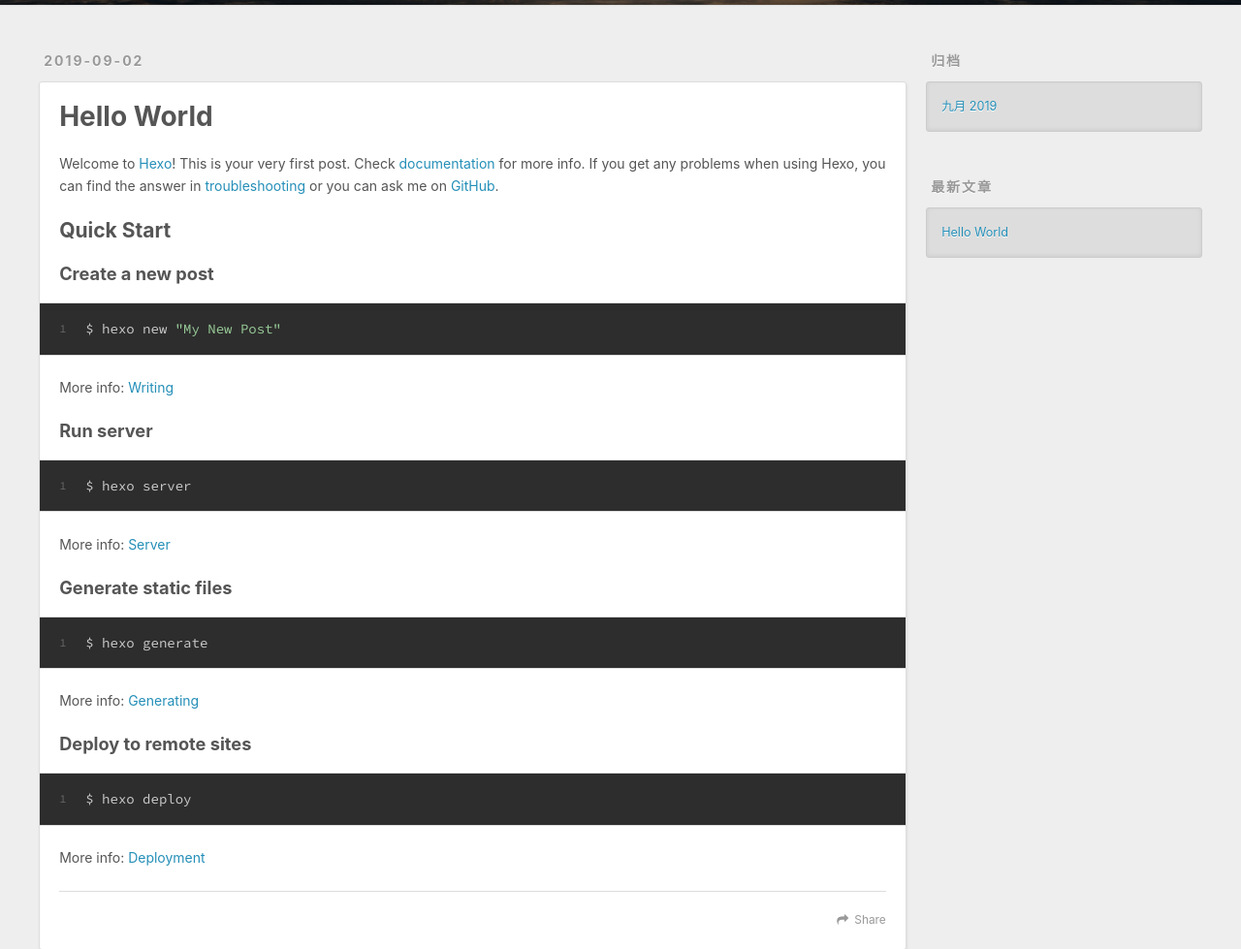
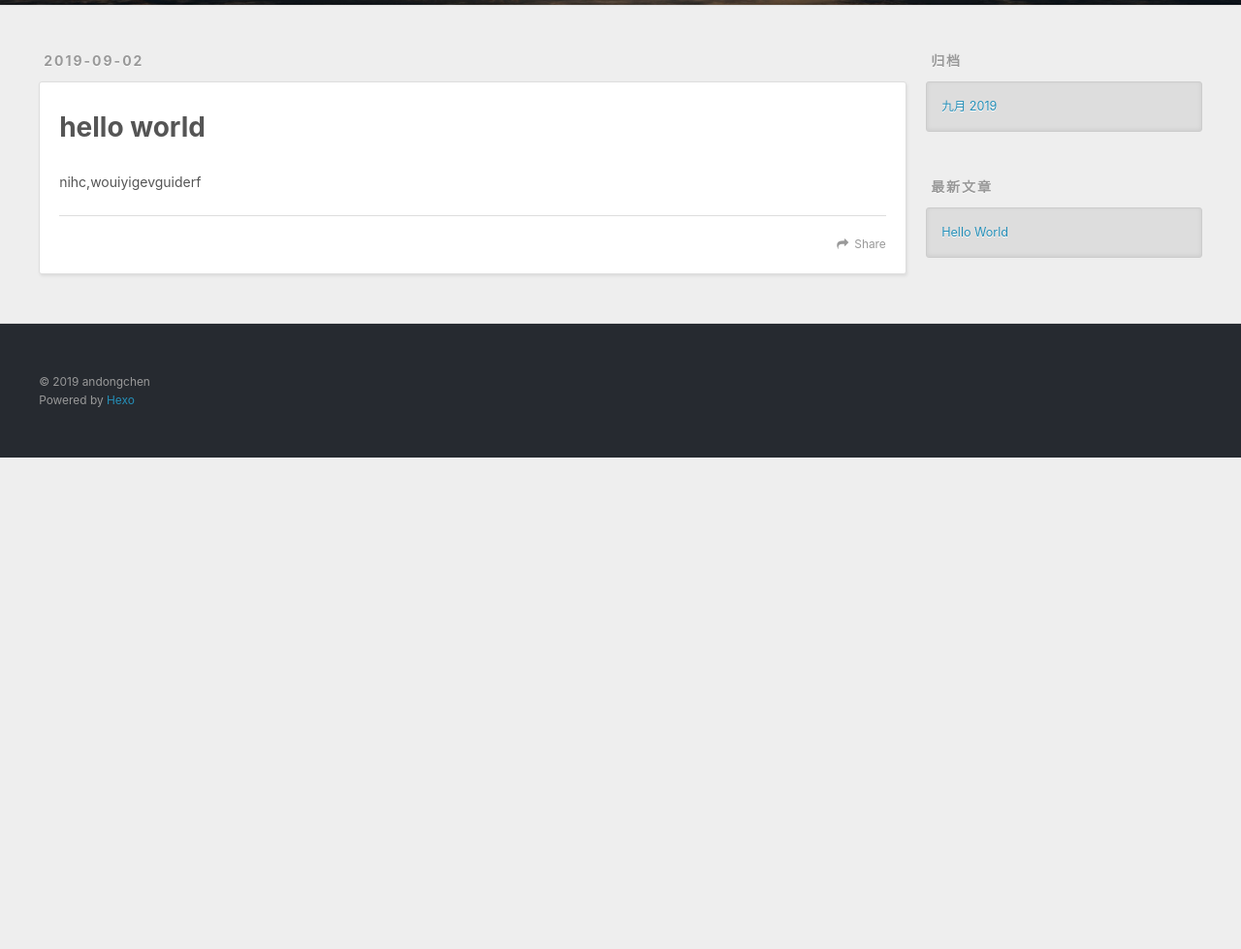
Before and after one commit to andongBlue/andongchen.github.io, a plain HTML site: page hello.html in a window 1280 px wide. Shown: the part 295-1274 px from the top of the page at 97% size. After the commit the page ends 800 px from the top, so only its background shows below. Drawn offline with nearby package versions, Linux system fonts and the light colour scheme.

Commit message:
Site updated: 2019-09-02 10:40:21

```diff
--- a/index.html
+++ b/hello.html
@@ -7,13 +7,17 @@
 
   <title>陈安东的Blog</title>
   <meta name="viewport" content="width=device-width, initial-scale=1, maximum-scale=1">
-  <meta property="og:type" content="website">
+  <meta name="description" content="hello worldnihc,wouiyigevguiderf">
+<meta property="og:type" content="website">
 <meta property="og:title" content="陈安东的Blog">
-<meta property="og:url" content="http://andongchen.github.io/index.html">
+<meta property="og:url" content="http://andongchen.github.io/hello.html">
 <meta property="og:site_name" content="陈安东的Blog">
+<meta property="og:description" content="hello worldnihc,wouiyigevguiderf">
 <meta property="og:locale" content="zh-CN">
+<meta property="og:updated_time" content="2019-09-02T02:39:50.104Z">
 <meta name="twitter:card" content="summary">
 <meta name="twitter:title" content="陈安东的Blog">
+<meta name="twitter:description" content="hello worldnihc,wouiyigevguiderf">
 
     <link rel="alternate" href="/atom.xml" title="陈安东的Blog" type="application/atom+xml">
 
@@ -60,58 +64,32 @@
   </div>
 </header>
       <div class="outer">
-        <section id="main">
-
-    <article id="post-hello-world" class="article article-type-post" itemscope itemprop="blogPost">
+        <section id="main"><article id="page-" class="article article-type-page" itemscope itemprop="blogPost">
   <div class="article-meta">
-    <a href="/2019/09/02/hello-world/" class="article-date">
-  <time datetime="2019-09-02T00:27:42.499Z" itemprop="datePublished">2019-09-02</time>
+    <a href="/hello.html" class="article-date">
+  <time datetime="2019-09-02T02:39:50.104Z" itemprop="datePublished">2019-09-02</time>
 </a>
 
   </div>
   <div class="article-inner">
 
 
-      <header class="article-header">
-
-
-    <h1 itemprop="name">
-      <a class="article-title" href="/2019/09/02/hello-world/">Hello World</a>
-    </h1>
-
-
-      </header>
-
     <div class="article-entry" itemprop="articleBody">
 
-        <p>Welcome to <a href="https://hexo.io/" target="_blank" rel="noopener">Hexo</a>! This is your very first post. Check <a href="https://hexo.io/docs/" target="_blank" rel="noopener">documentation</a> for more info. If you get any problems when using Hexo, you can find the answer in <a href="https://hexo.io/docs/troubleshooting.html" target="_blank" rel="noopener">troubleshooting</a> or you can ask me on <a href="https://github.com/hexojs/hexo/issues" target="_blank" rel="noopener">GitHub</a>.</p>
-<h2 id="Quick-Start"><a href="#Quick-Start" class="headerlink" title="Quick Start"></a>Quick Start</h2><h3 id="Create-a-new-post"><a href="#Create-a-new-post" class="headerlink" title="Create a new post"></a>Create a new post</h3><figure class="highlight bash"><table><tr><td class="gutter"><pre><span class="line">1</span><br></pre></td><td class="code"><pre><span class="line">$ hexo new <span class="string">"My New Post"</span></span><br></pre></td></tr></table></figure>
-
-<p>More info: <a href="https://hexo.io/docs/writing.html" target="_blank" rel="noopener">Writing</a></p>
-<h3 id="Run-server"><a href="#Run-server" class="headerlink" title="Run server"></a>Run server</h3><figure class="highlight bash"><table><tr><td class="gutter"><pre><span class="line">1</span><br></pre></td><td class="code"><pre><span class="line">$ hexo server</span><br></pre></td></tr></table></figure>
-
-<p>More info: <a href="https://hexo.io/docs/server.html" target="_blank" rel="noopener">Server</a></p>
-<h3 id="Generate-static-files"><a href="#Generate-static-files" class="headerlink" title="Generate static files"></a>Generate static files</h3><figure class="highlight bash"><table><tr><td class="gutter"><pre><span class="line">1</span><br></pre></td><td class="code"><pre><span class="line">$ hexo generate</span><br></pre></td></tr></table></figure>
-
-<p>More info: <a href="https://hexo.io/docs/generating.html" target="_blank" rel="noopener">Generating</a></p>
-<h3 id="Deploy-to-remote-sites"><a href="#Deploy-to-remote-sites" class="headerlink" title="Deploy to remote sites"></a>Deploy to remote sites</h3><figure class="highlight bash"><table><tr><td class="gutter"><pre><span class="line">1</span><br></pre></td><td class="code"><pre><span class="line">$ hexo deploy</span><br></pre></td></tr></table></figure>
-
-<p>More info: <a href="https://hexo.io/docs/deployment.html" target="_blank" rel="noopener">Deployment</a></p>
+        <h1 id="hello-world"><a href="#hello-world" class="headerlink" title="hello world"></a>hello world</h1><p>nihc,wouiyigevguiderf</p>
 
 
     </div>
     <footer class="article-footer">
-      <a data-url="http://andongchen.github.io/2019/09/02/hello-world/" data-id="ck01qhnrp0000rco0uob7oy5b" class="article-share-link">Share</a>
+      <a data-url="http://andongchen.github.io/hello.html" data-id="ck01sqni60000d8o04o45ld7h" class="article-share-link">Share</a>
 
 
     </footer>
   </div>
 
-</article>
 
 
-
-
+</article>
 
 </section>
 
```
Also changed, not shown: 2019/09/02/hello-world/index.html (+1 -1 lines).
